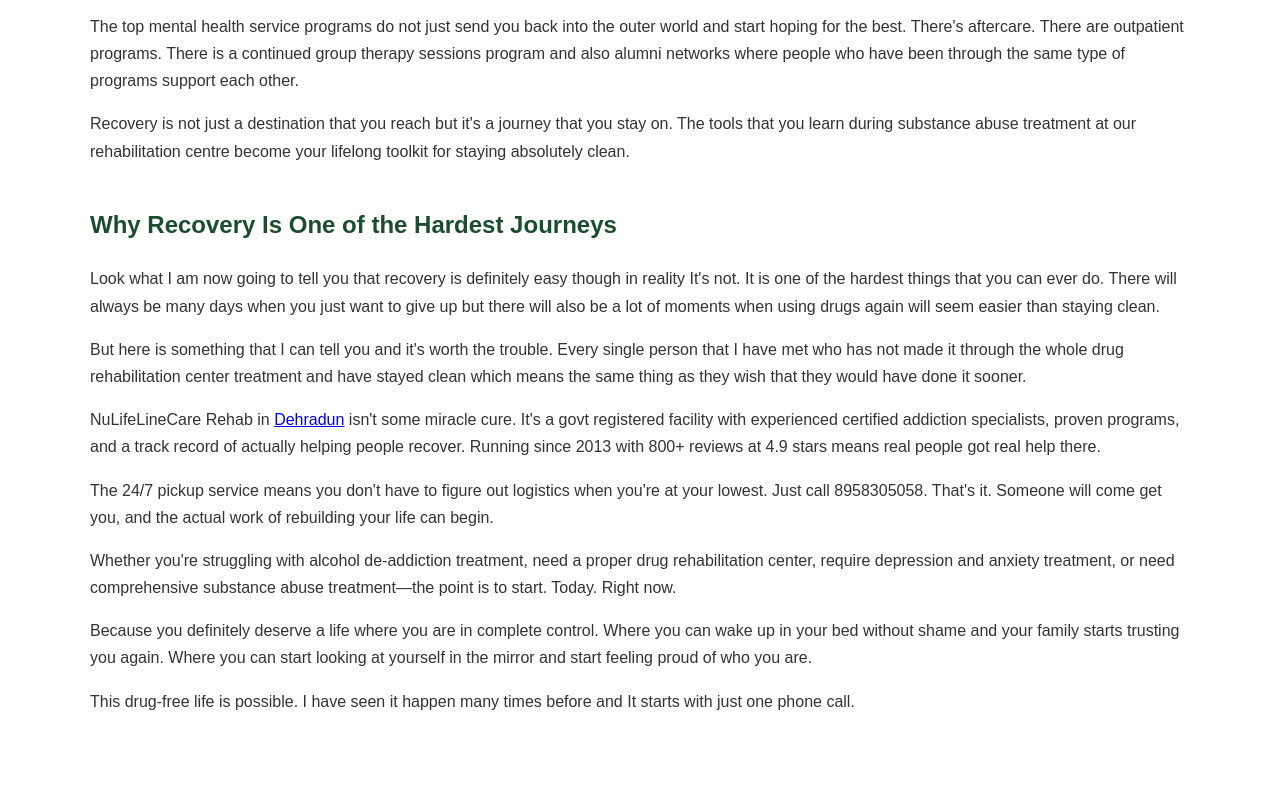
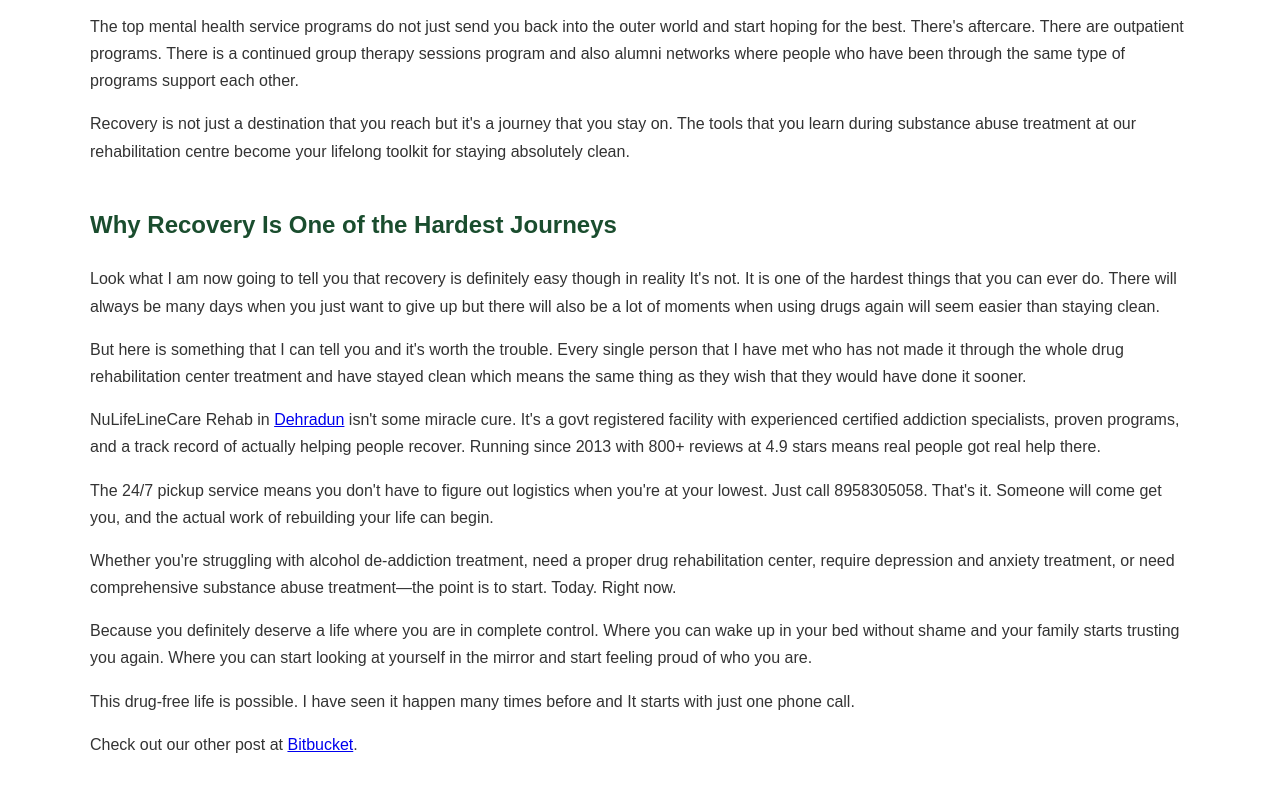
Before and after one commit to Rajivpanwar1987/nulifelinecarerehab, a plain HTML site: page index.html in a window 1280 px wide. Shown: the part 4493-5285 px from the top of the page. Before the commit the page ends 5264 px from the top, so only its background shows below. Drawn offline with Linux system fonts and the light colour scheme.

Commit message:
Update index.html

```diff
--- a/index.html
+++ b/index.html
@@ -248,6 +248,7 @@ Because you definitely deserve a life where you are in complete control. Where y
 <p>
 This drug-free life is possible. I have seen it happen many times before and It starts with just one phone call.
 </p>
+<p>Check out our other post at <a href="https://nulifelinecare.bitbucket.io/nulifelinecare.html" target="_blank" rel="noopener noreferrer">Bitbucket</a>.</p>
 
 </div>
 
```
